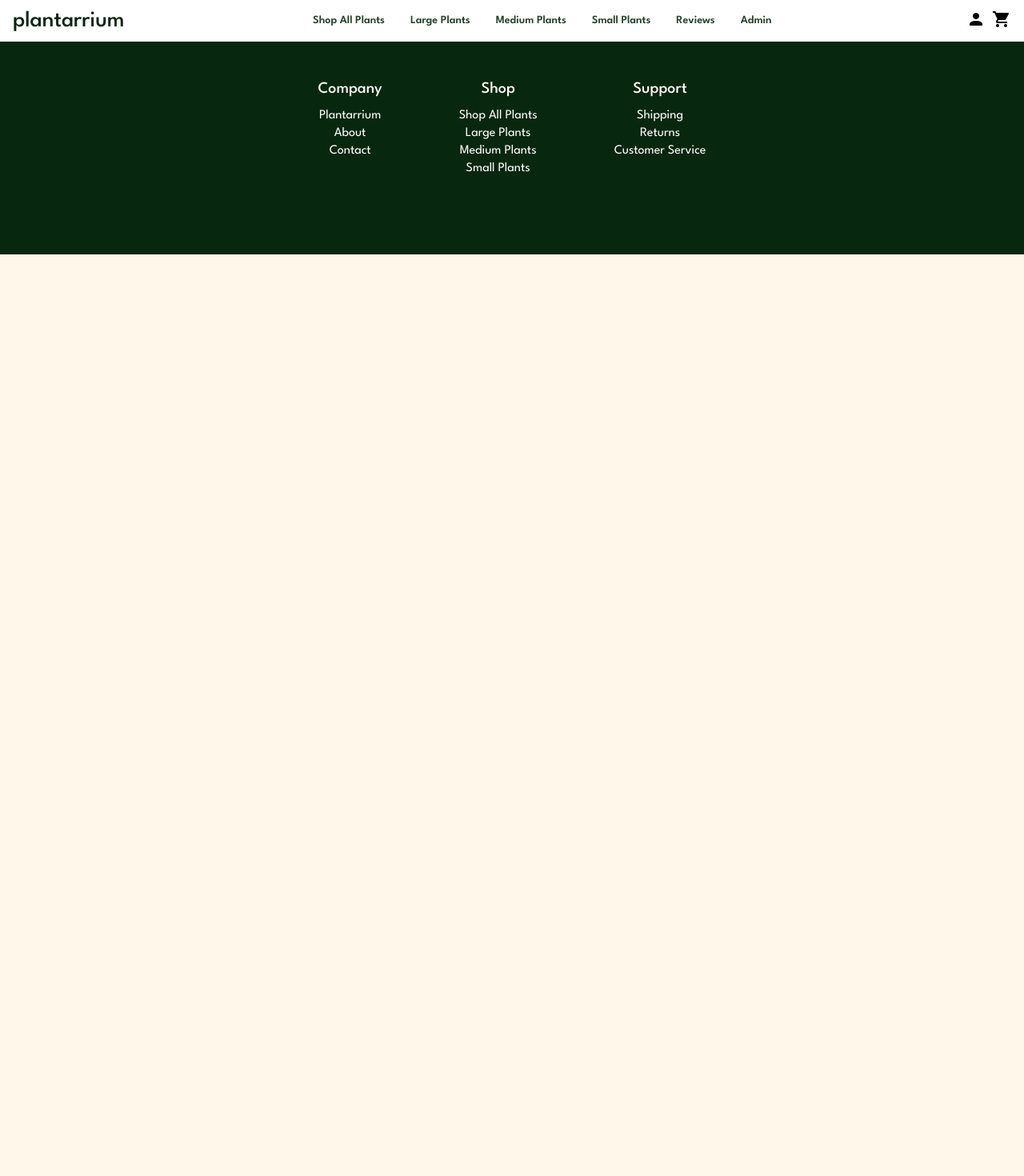
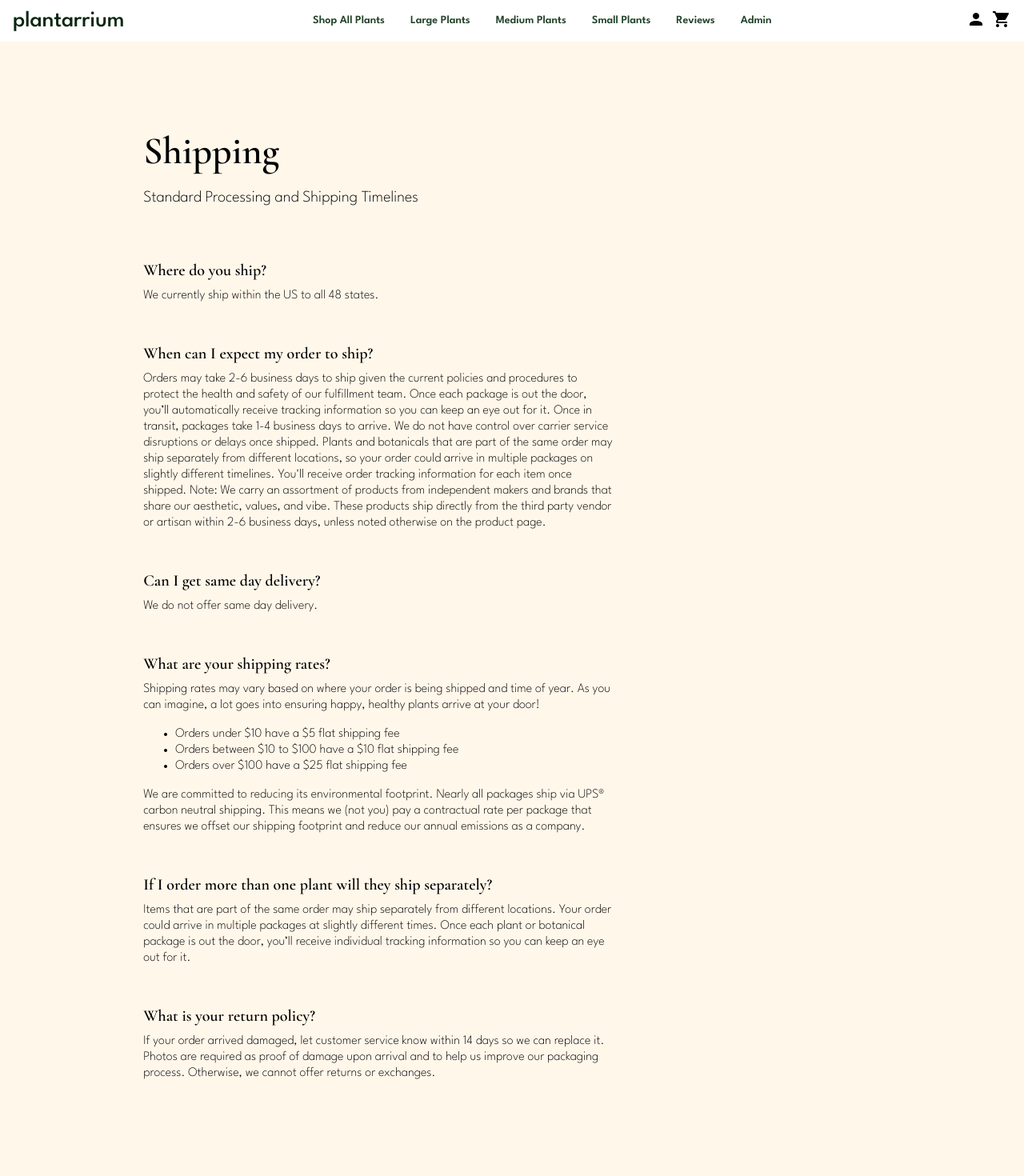
Before and after one commit to 2110-FTB-PT/infinite-loop, a React (Create React App) app: page /shipping in a window 1280 px wide. Shown: the top 1470 px of the page at 80% size. Before the commit the page ends 800 px from the top, so only its background shows below. Built offline with nearby package versions, Linux system fonts and the light colour scheme; no server answers.

Commit message:
added shipping and customer service pages

```diff
--- a/src/components/App.js
+++ b/src/components/App.js
@@ -9,6 +9,8 @@ import Footer from "./Footer";
 import About from "./About";
 import Contact from "./Contact";
 import Cart from "./Order/Cart";
+import Shipping from "./Shipping";
+import CustomerService from "./CustomerService";
 
 // getAPIHealth is defined in our axios-services directory index.js
 // you can think of that directory as a collection of api adapters
@@ -127,41 +129,41 @@ const App = () => {
   }, []);
 
   return (
-    <div className="app-container">
+    <div className='app-container'>
       <Navigation />
       <Routes>
         <Route
-          path="/"
+          path='/'
           element={
             <>
               <Home />
             </>
           }
         />
-        <Route path="/login" element={<LoginForm setToken={setToken} />} />
+        <Route path='/login' element={<LoginForm setToken={setToken} />} />
         <Route
-          path="/register"
+          path='/register'
           element={<RegisterForm token={token} setToken={setToken} />}
         />
         <Route
-          path="/shopall"
+          path='/shopall'
           element={<ShopAll handleAddToCart={handleAddToCart} />}
         />
-        <Route path="/cart" element={<Cart cart={cart} />} />
+        <Route path='/cart' element={<Cart cart={cart} />} />
         <Route
-          path="/categories/largeplants"
+          path='/categories/largeplants'
           element={<LargePlants handleAddToCart={handleAddToCart} />}
         />
         <Route
-          path="/categories/mediumplants"
+          path='/categories/mediumplants'
           element={<MediumPlants handleAddToCart={handleAddToCart} />}
         />
         <Route
-          path="/categories/smallplants"
+          path='/categories/smallplants'
           element={<SmallPlants handleAddToCart={handleAddToCart} />}
         />
         <Route
-          path="/products/:id"
+          path='/products/:id'
           element={
             <ProductPage
               handleAddToCart={handleAddToCart}
@@ -173,7 +175,7 @@ const App = () => {
           }
         />
         <Route
-          path="/reviews"
+          path='/reviews'
           element={
             <Reviews
               reviews={reviews}
@@ -183,11 +185,13 @@ const App = () => {
             />
           }
         />
-        <Route path="/admin" element={<AdminDash />} />
-        <Route path="/reviews/:productId" element={<ReviewsByProduct />} />
-        <Route path="/myaccount" element={<MyAccount />} />
-        <Route path="/about" element={<About />} />
-        <Route path="/contact" element={<Contact />} />
+        <Route path='/admin' element={<AdminDash />} />
+        <Route path='/reviews/:productId' element={<ReviewsByProduct />} />
+        <Route path='/myaccount' element={<MyAccount />} />
+        <Route path='/about' element={<About />} />
+        <Route path='/contact' element={<Contact />} />
+        <Route path='/shipping' element={<Shipping />} />
+        <Route path='/customer-service' element={<CustomerService />} />
       </Routes>
       <Footer />
     </div>
--- /dev/null
+++ b/src/components/CustomerService.js
@@ -0,0 +1,42 @@
+import React from "react";
+import { Link } from "react-router-dom";
+import "../style/Support.css";
+
+const CustomerSerivce = () => {
+  return (
+    <>
+      <div className='support-hero-container'>
+        <div className='support-hero-header'>Customer Support</div>
+        <div className='support-hero-subhead'>We're here for you</div>
+
+        <div className='support-body-content-container'>
+          <div className='support-content'>
+            <div className='support-label'>
+              Have a question about your order?
+            </div>
+            <div className='support-description'>
+              Send us an email, but before you do, we want to help our team
+              facilitate your inquiry to the right person and ensure that it is
+              addressed in a timely matter. Include in your email your full
+              name, the order number your referring to, and a description of
+              what you need support with. For any questions regarding shipping,
+              see the shipping page for more information.
+            </div>
+            <br></br>
+            <br></br>
+            <a
+              href='mailto:teammid@gmail.com'
+              style={{ textDecoration: "none" }}
+            >
+              <button className='contact-button'>Email Support</button>
+            </a>
+            <br></br>
+            <br></br>
+          </div>
+        </div>
+      </div>
+    </>
+  );
+};
+
+export default CustomerSerivce;
--- a/src/components/Footer.js
+++ b/src/components/Footer.js
@@ -41,9 +41,6 @@ const Footer = () => {
             <Link to='/shipping' style={{ textDecoration: "none" }}>
               <div className='footer-link'>Shipping</div>
             </Link>
-            <Link to='/returns' style={{ textDecoration: "none" }}>
-              <div className='footer-link'>Returns</div>
-            </Link>
             <Link to='/customer-service' style={{ textDecoration: "none" }}>
               <div className='footer-link'>Customer Service</div>
             </Link>
--- /dev/null
+++ b/src/components/Shipping.js
@@ -0,0 +1,98 @@
+import React from "react";
+import "../style/Support.css";
+
+const Shipping = () => {
+  return (
+    <>
+      <div className='support-hero-container'>
+        <div className='support-hero-header'>Shipping</div>
+        <div className='support-hero-subhead'>
+          Standard Processing and Shipping Timelines
+        </div>
+
+        <div className='support-body-content-container'>
+          <div className='support-content'>
+            <div className='support-label'>Where do you ship?</div>
+            <div className='support-description'>
+              We currently ship within the US to all 48 states.
+            </div>
+          </div>
+
+          <div className='support-content'>
+            <div className='support-label'>
+              When can I expect my order to ship?
+            </div>
+            <div className='support-description'>
+              Orders may take 2-6 business days to ship given the current
+              policies and procedures to protect the health and safety of our
+              fulfillment team. Once each package is out the door, you’ll
+              automatically receive tracking information so you can keep an eye
+              out for it. Once in transit, packages take 1-4 business days to
+              arrive. We do not have control over carrier service disruptions or
+              delays once shipped. Plants and botanicals that are part of the
+              same order may ship separately from different locations, so your
+              order could arrive in multiple packages on slightly different
+              timelines. You'll receive order tracking information for each item
+              once shipped. Note: We carry an assortment of products from
+              independent makers and brands that share our aesthetic, values,
+              and vibe. These products ship directly from the third party vendor
+              or artisan within 2-6 business days, unless noted otherwise on the
+              product page.
+            </div>
+          </div>
+
+          <div className='support-content'>
+            <div className='support-label'>Can I get same day delivery?</div>
+            <div className='support-description'>
+              We do not offer same day delivery.
+            </div>
+          </div>
+
+          <div className='support-content'>
+            <div className='support-label'>What are your shipping rates?</div>
+            <div className='support-description'>
+              Shipping rates may vary based on where your order is being shipped
+              and time of year. As you can imagine, a lot goes into ensuring
+              happy, healthy plants arrive at your door!
+              <ul>
+                <li>Orders under $10 have a $5 flat shipping fee</li>
+                <li>Orders between $10 to $100 have a $10 flat shipping fee</li>
+                <li>Orders over $100 have a $25 flat shipping fee</li>
+              </ul>
+              We are committed to reducing its environmental footprint. Nearly
+              all packages ship via UPS® carbon neutral shipping. This means we
+              (not you) pay a contractual rate per package that ensures we
+              offset our shipping footprint and reduce our annual emissions as a
+              company.
+            </div>
+          </div>
+
+          <div className='support-content'>
+            <div className='support-label'>
+              If I order more than one plant will they ship separately?
+            </div>
+            <div className='support-description'>
+              Items that are part of the same order may ship separately from
+              different locations. Your order could arrive in multiple packages
+              at slightly different times. Once each plant or botanical package
+              is out the door, you’ll receive individual tracking information so
+              you can keep an eye out for it.
+            </div>
+          </div>
+
+          <div className='support-content'>
+            <div className='support-label'>What is your return policy?</div>
+            <div className='support-description'>
+              If your order arrived damaged, let customer service know within 14
+              days so we can replace it. Photos are required as proof of damage
+              upon arrival and to help us improve our packaging process.
+              Otherwise, we cannot offer returns or exchanges.
+            </div>
+          </div>
+        </div>
+      </div>
+    </>
+  );
+};
+
+export default Shipping;
--- /dev/null
+++ b/src/style/Support.css
@@ -0,0 +1,57 @@
+.support-hero-container {
+  margin-top: 20vh;
+  margin-left: 14vw;
+  margin-right: 14vw;
+  margin-bottom: 20vh;
+}
+
+.support-hero-header {
+  font-family: "Cormorant Garamond", sans-serif;
+  font-size: 48px;
+  line-height: 58px;
+  font-weight: 600;
+  text-align: left;
+  margin-bottom: 16px;
+}
+
+.support-hero-subhead {
+  font-size: 20px;
+  line-height: 26px;
+  font-weight: 300;
+  text-align: left;
+  margin-bottom: 48px;
+}
+
+.support-content-container {
+  display: flex;
+  flex-flow: row wrap;
+  justify-content: center;
+}
+
+.support-content {
+  display: flex;
+  flex-flow: column wrap;
+  width: 590px;
+  margin-right: 36px;
+  margin-bottom: 32px;
+}
+
+.box {
+  width: 100%;
+}
+
+.support-label {
+  margin: 16px 0px 8px 0px;
+  font-family: "Cormorant Garamond", sans-serif;
+  font-size: 20px;
+  line-height: 28px;
+  font-weight: 600;
+  text-align: left;
+}
+
+.support-description {
+  font-size: 16px;
+  line-height: 20px;
+  font-weight: 300;
+  text-align: left;
+}
```
